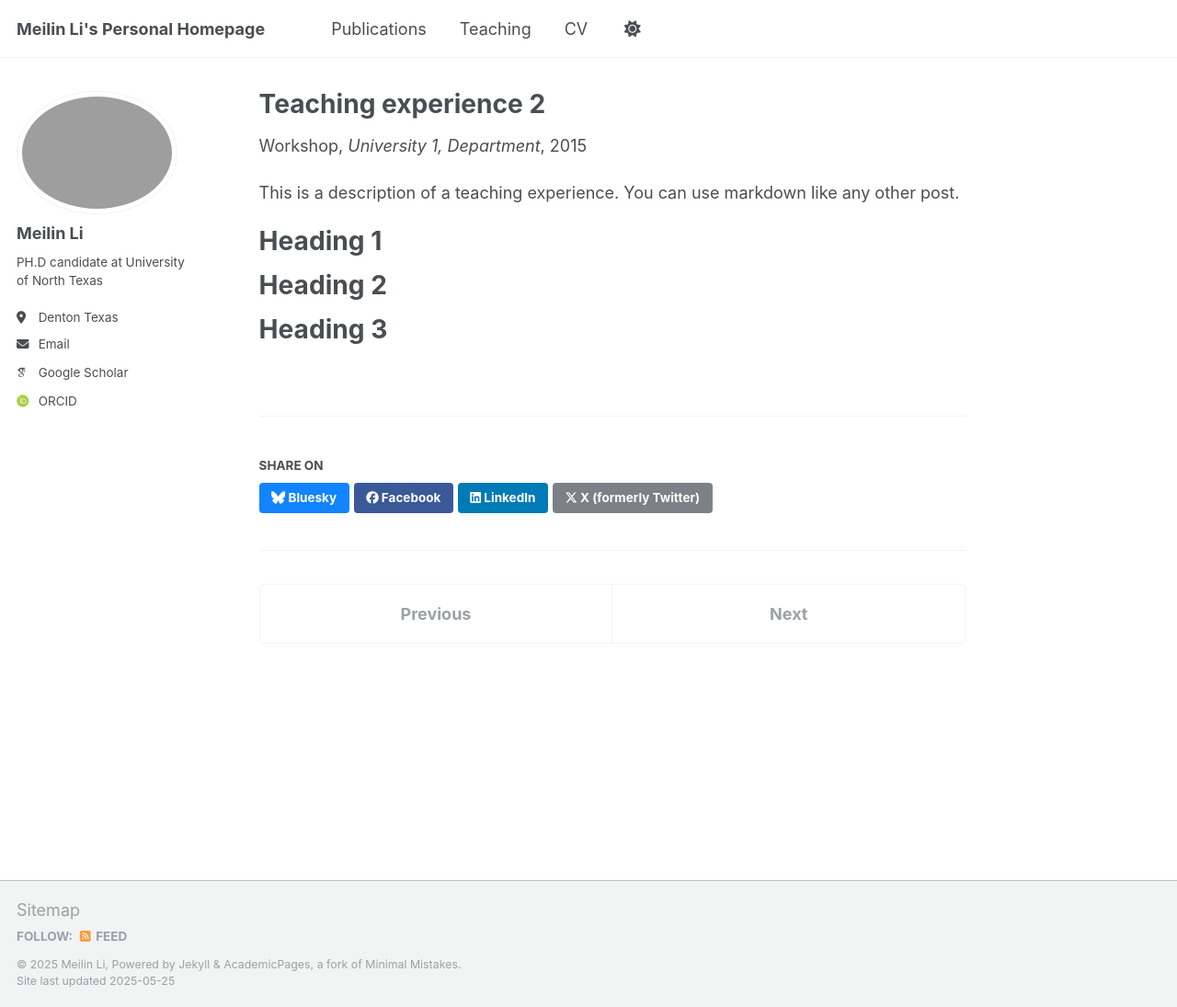
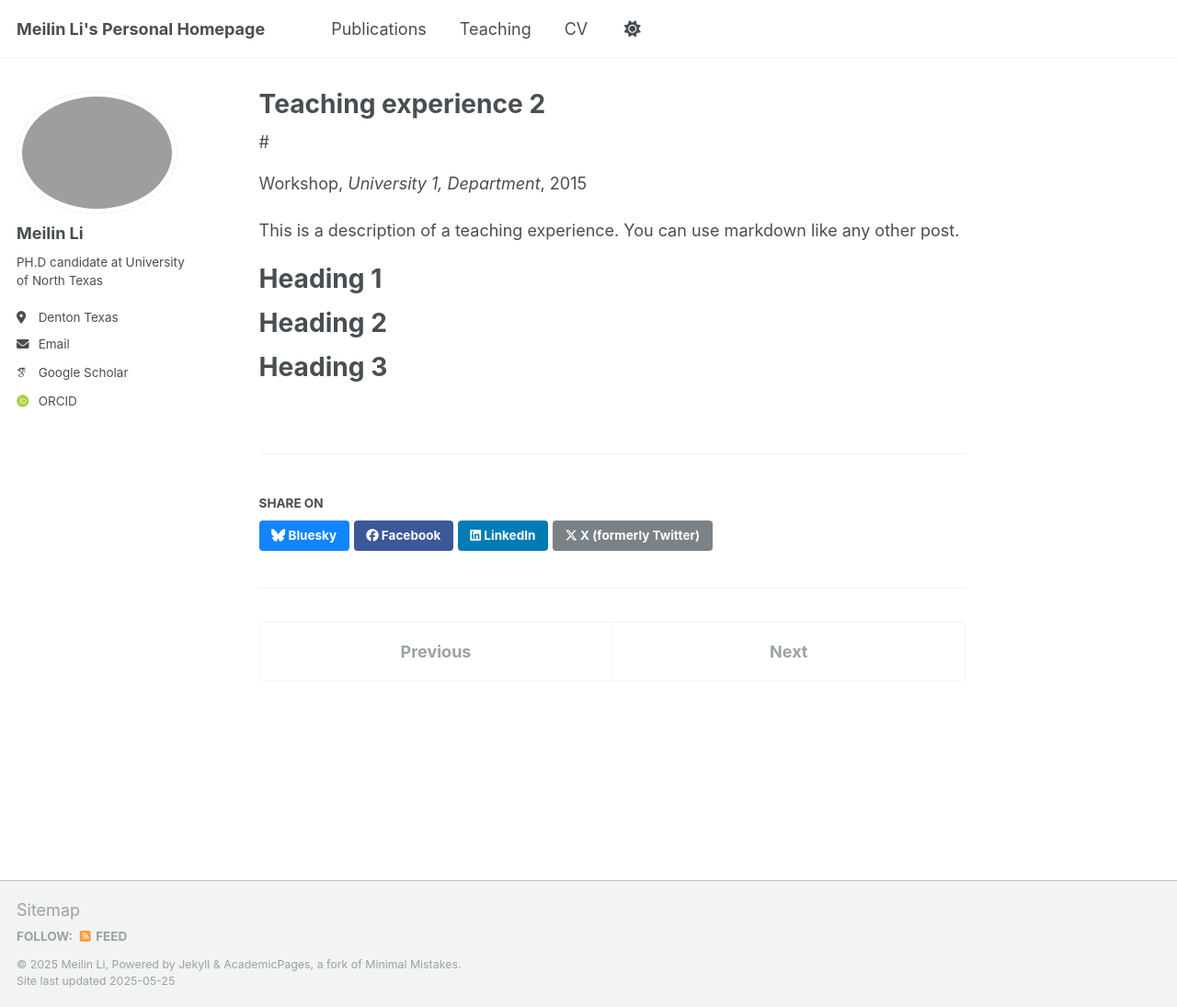
Before and after one commit to meilinlinet/meilinlinet.github.io, a Jekyll site: the page built from _teaching/2015-spring-teaching-2.md, in a window 1280 px wide and 1095 px high. Shown: the whole window at 92% size. Built offline with Jekyll 4.4.1, drawn with Linux system fonts in a browser that asks for light colours; some web fonts are replaced.

Commit message:
Update single.html

```diff
--- a/_layouts/single.html
+++ b/_layouts/single.html
@@ -35,11 +35,11 @@ layout: default
         {% endif %}
 
         {% if page.collection == 'teaching' %}
-          <p> {{ page.type }}, <i>{{ page.venue }}</i>, {{ page.date | default: "1900-01-01" | date: "%Y" }} </p>
+         # <p> {{ page.type }}, <i>{{ page.venue }}</i>, {{ page.date | default: "1900-01-01" | date: "%Y" }} </p>
         {% elsif page.venue and page.date %}
-          <p>Published in <i>{{ page.venue }}</i>, {{ page.date | default: "1900-01-01" | date: "%Y" }} </p>
+         # <p>Published in <i>{{ page.venue }}</i>, {{ page.date | default: "1900-01-01" | date: "%Y" }} </p>
         {% elsif page.date %}
-          <p class="page__date"><strong><i class="fa fa-fw fa-calendar" aria-hidden="true"></i> {{ site.data.ui-text[site.locale].date_label | default: "Published:" }}</strong> <time datetime="{{ page.date | date_to_xmlschema }}">{{ page.date | default: "1900-01-01" | date: "%B %d, %Y" }}</time></p>
+        #  <p class="page__date"><strong><i class="fa fa-fw fa-calendar" aria-hidden="true"></i> {{ site.data.ui-text[site.locale].date_label | default: "Published:" }}</strong> <time datetime="{{ page.date | date_to_xmlschema }}">{{ page.date | default: "1900-01-01" | date: "%B %d, %Y" }}</time></p>
         {% endif %}
         </header>
       {% endunless %}
```
